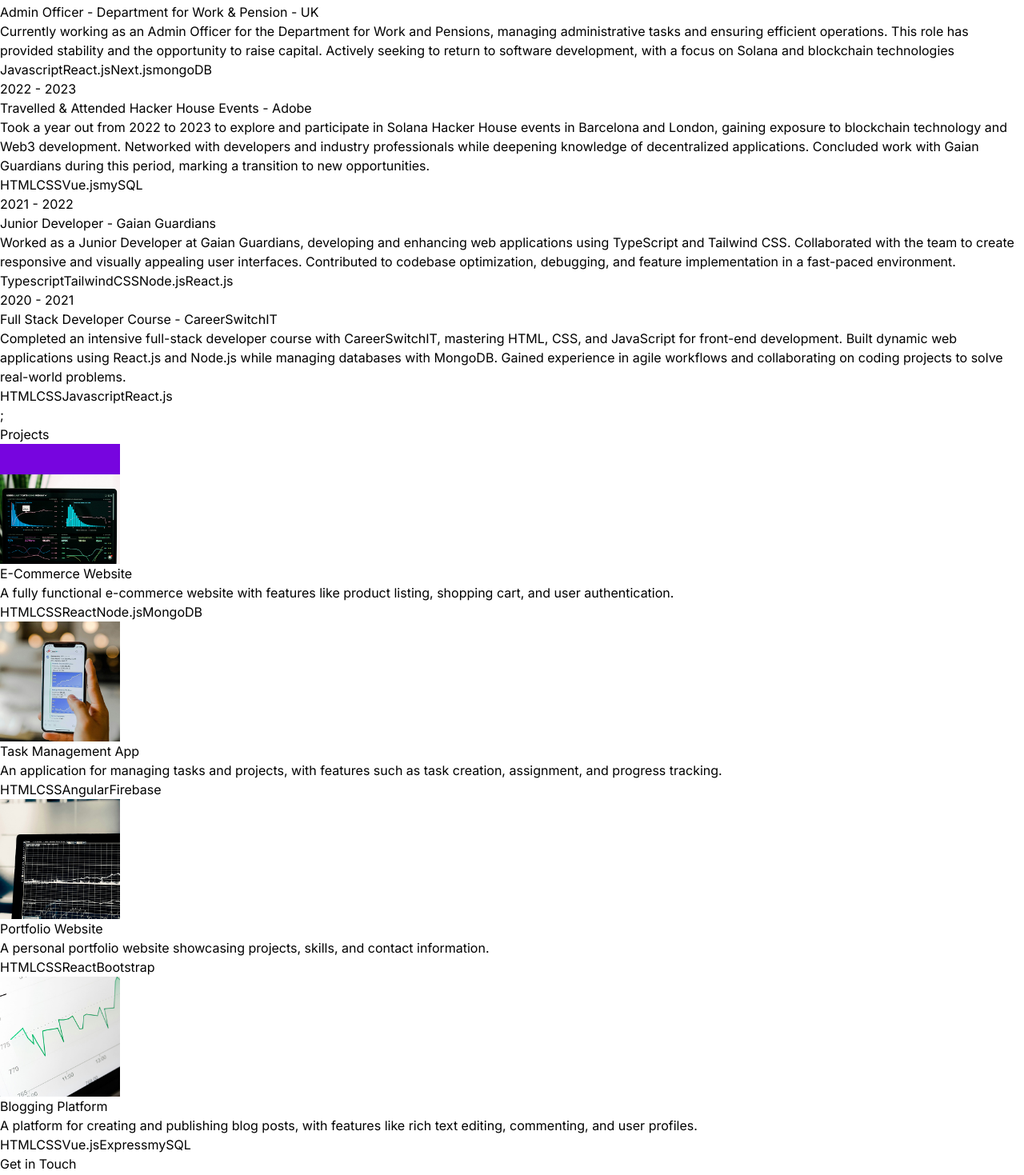
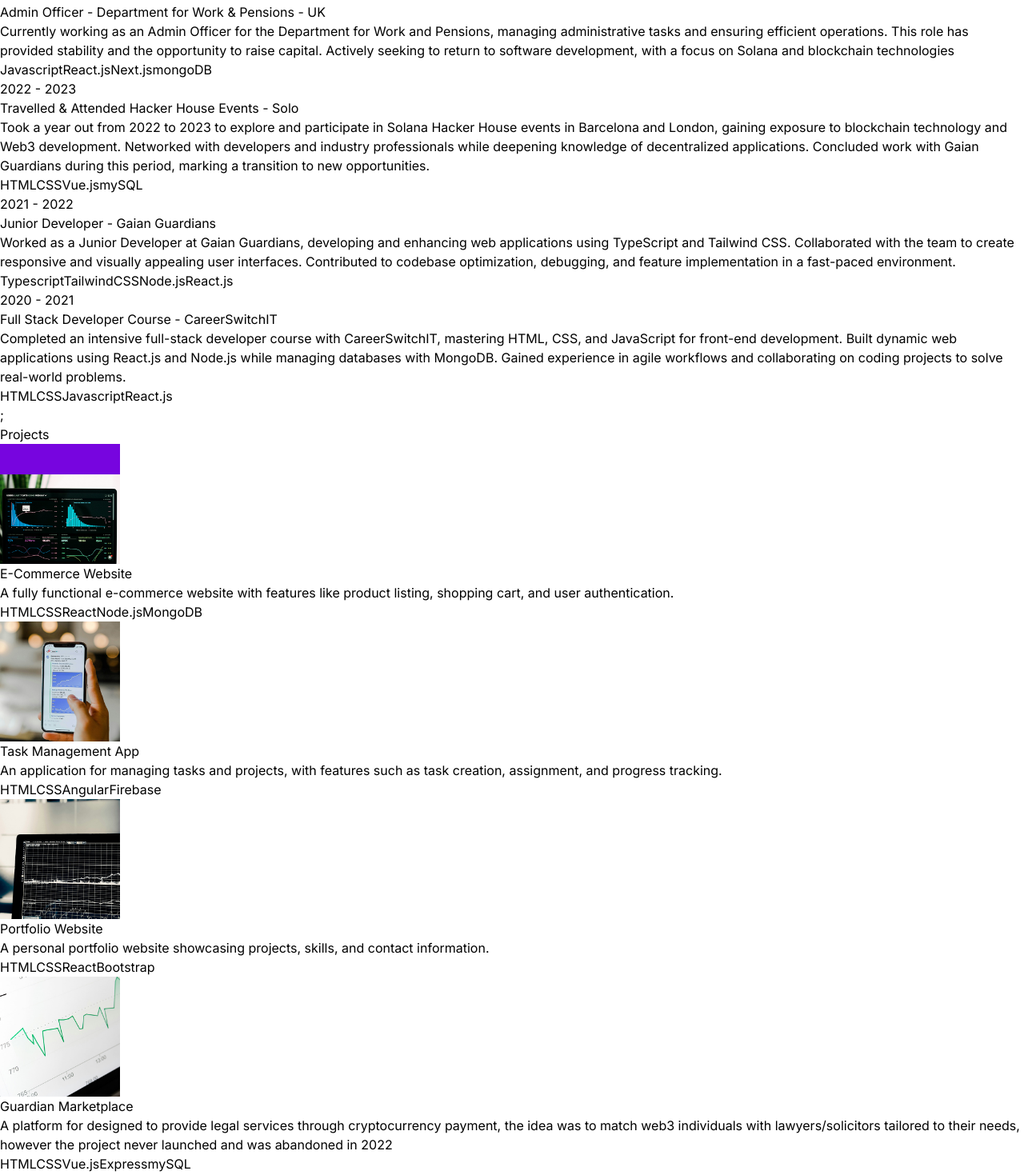
Before and after one commit to lukesolgg/LDK-Portfolio, a React (Vite) app: page / in a window 1280 px wide. Shown: the part 1901-3370 px from the top of the page at 80% size. Built offline with nearby package versions, Linux system fonts and the light colour scheme.

Commit message:
Updated project descriptions

```diff
--- a/src/constants/index.js
+++ b/src/constants/index.js
@@ -11,14 +11,14 @@ export const EXPERIENCES = [
   {
     year: "2023 - Present",
     role: "Admin Officer",
-    company: "Department for Work & Pension - UK",
+    company: "Department for Work & Pensions - UK",
     description: `Currently working as an Admin Officer for the Department for Work and Pensions, managing administrative tasks and ensuring efficient operations. This role has provided stability and the opportunity to raise capital. Actively seeking to return to software development, with a focus on Solana and blockchain technologies`,
     technologies: ["Javascript", "React.js", "Next.js", "mongoDB"],
   },
   {
     year: "2022 - 2023",
     role: "Travelled & Attended Hacker House Events",
-    company: "Adobe",
+    company: "Solo",
     description: `Took a year out from 2022 to 2023 to explore and participate in Solana Hacker House events in Barcelona and London, gaining exposure to blockchain technology and Web3 development. Networked with developers and industry professionals while deepening knowledge of decentralized applications. Concluded work with Gaian Guardians during this period, marking a transition to new opportunities.`,
     technologies: ["HTML", "CSS", "Vue.js", "mySQL"],
   },
@@ -61,10 +61,10 @@ export const PROJECTS = [
     technologies: ["HTML", "CSS", "React", "Bootstrap"],
   },
   {
-    title: "Blogging Platform",
+    title: "Guardian Marketplace",
     image: project4,
     description:
-      "A platform for creating and publishing blog posts, with features like rich text editing, commenting, and user profiles.",
+      "A platform for designed to provide legal services through cryptocurrency payment, the idea was to match web3 individuals with lawyers/solicitors tailored to their needs, however the project never launched and was abandoned in 2022",
     technologies: ["HTML", "CSS", "Vue.js", "Express", "mySQL"],
   },
 ];
```
